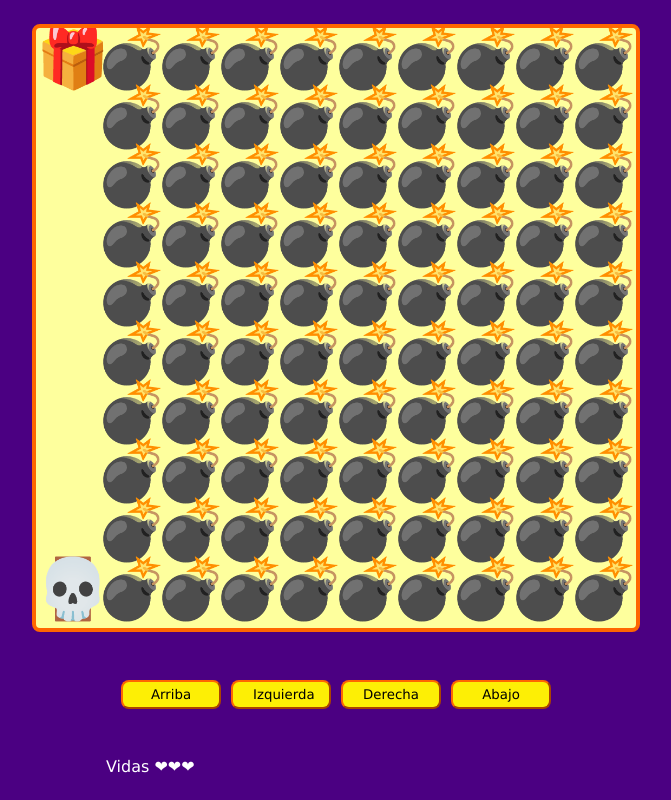
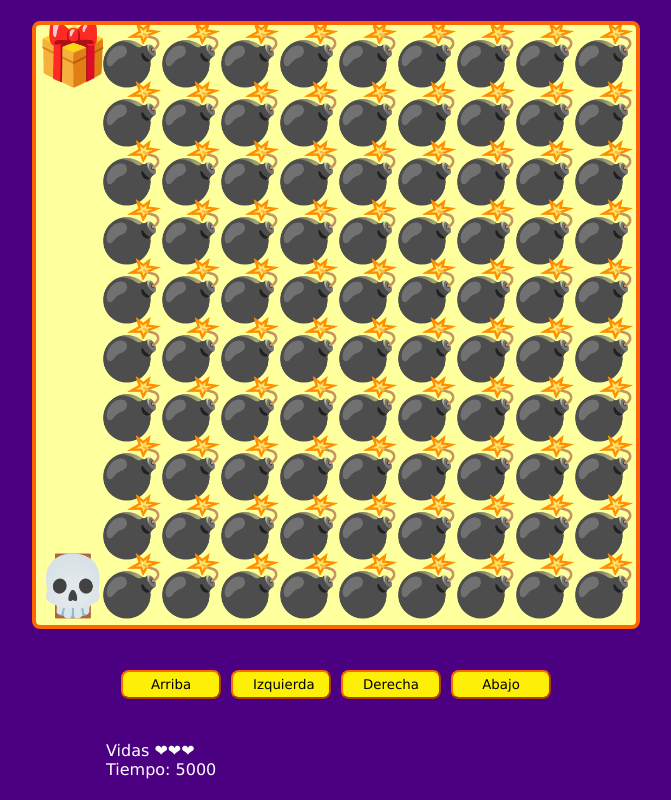
Before and after one commit to AndriwRC/videogame-js, a plain HTML site: page index.html in a window 1280 px wide. Shown: the whole page, without its empty margins (304-975 px from the left). Drawn offline with Linux system fonts and the light colour scheme.

Commit message:
show game timer

```diff
--- a/game.js
+++ b/game.js
@@ -5,12 +5,15 @@ const btnLeft = document.querySelector('#left');
 const btnRight = document.querySelector('#right');
 const btnDown = document.querySelector('#down');
 const livesSpan = document.querySelector('#lives');
+const timeSpan = document.querySelector('#time');
 
 let canvasSize;
 const canvasMinSize = 288;
 let elementSize;
 let level = 0;
 let lives = 3;
+let timeStart;
+let timeInterval;
 
 const playerPosition = {
   x: undefined,
@@ -31,6 +34,11 @@ function startGame() {
   if (!maps[level]) {
     winGame();
     return;
+  }
+
+  if (!timeStart) {
+    timeStart = Date.now();
+    timeInterval = setInterval(showTime, 100);
   }
 
   setCanvasSize();
@@ -104,6 +112,11 @@ function showLives() {
   livesSpan.innerHTML = arr.join('');
 }
 
+function showTime() {
+  const time = Date.now() - timeStart;
+  timeSpan.innerHTML = time;
+}
+
 // Movement
 function movePlayer() {
   limitMovement();
@@ -157,11 +170,13 @@ function restartGame() {
   lives = 3;
   playerPosition.x = undefined;
   playerPosition.y = undefined;
+  timeStart = undefined;
   startGame();
 }
 
 function winGame() {
   console.log('Terminaste el juego');
+  clearInterval(timeInterval);
 }
 
 // Keyboard
--- a/index.html
+++ b/index.html
@@ -20,6 +20,7 @@
     </div>
     <div class="messages">
       <p>Vidas <span id="lives"></span></p>
+      <p>Tiempo: <span id="time"></span></p>
     </div>
   </div>
 
```
